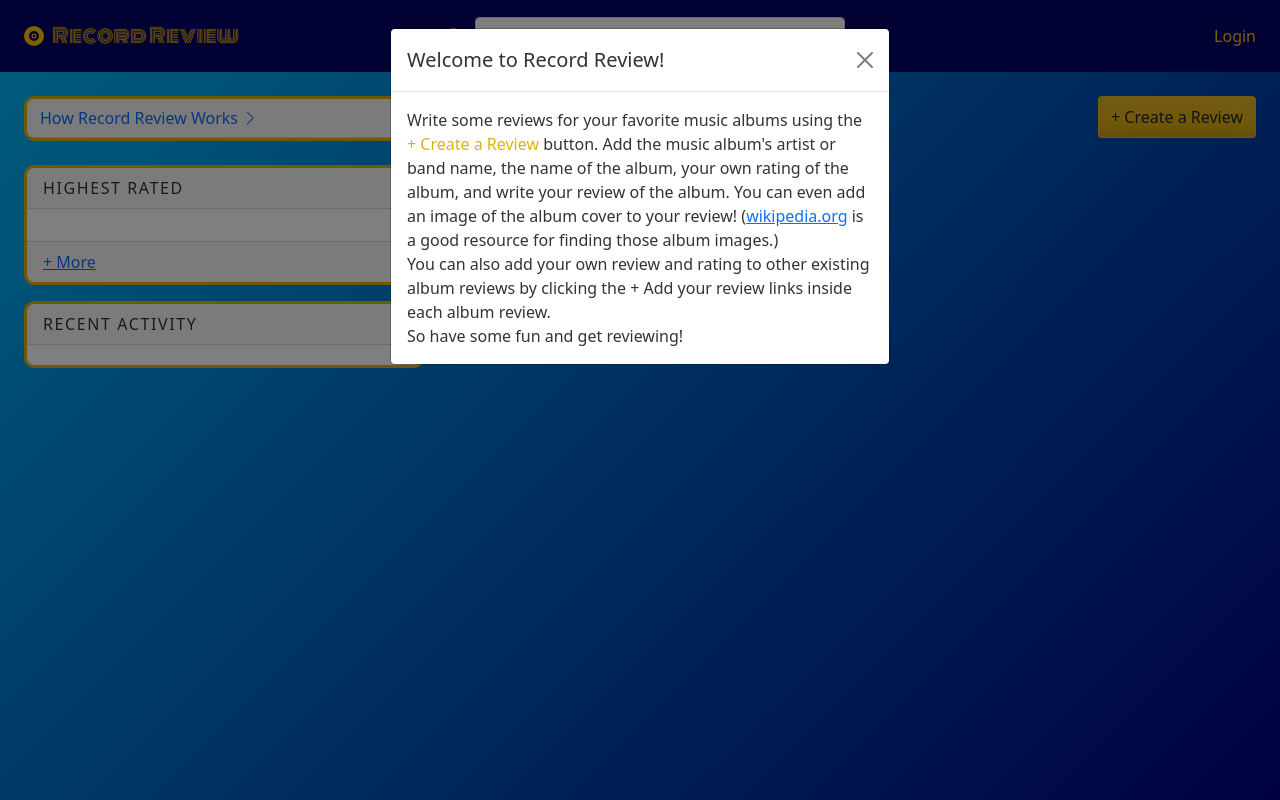
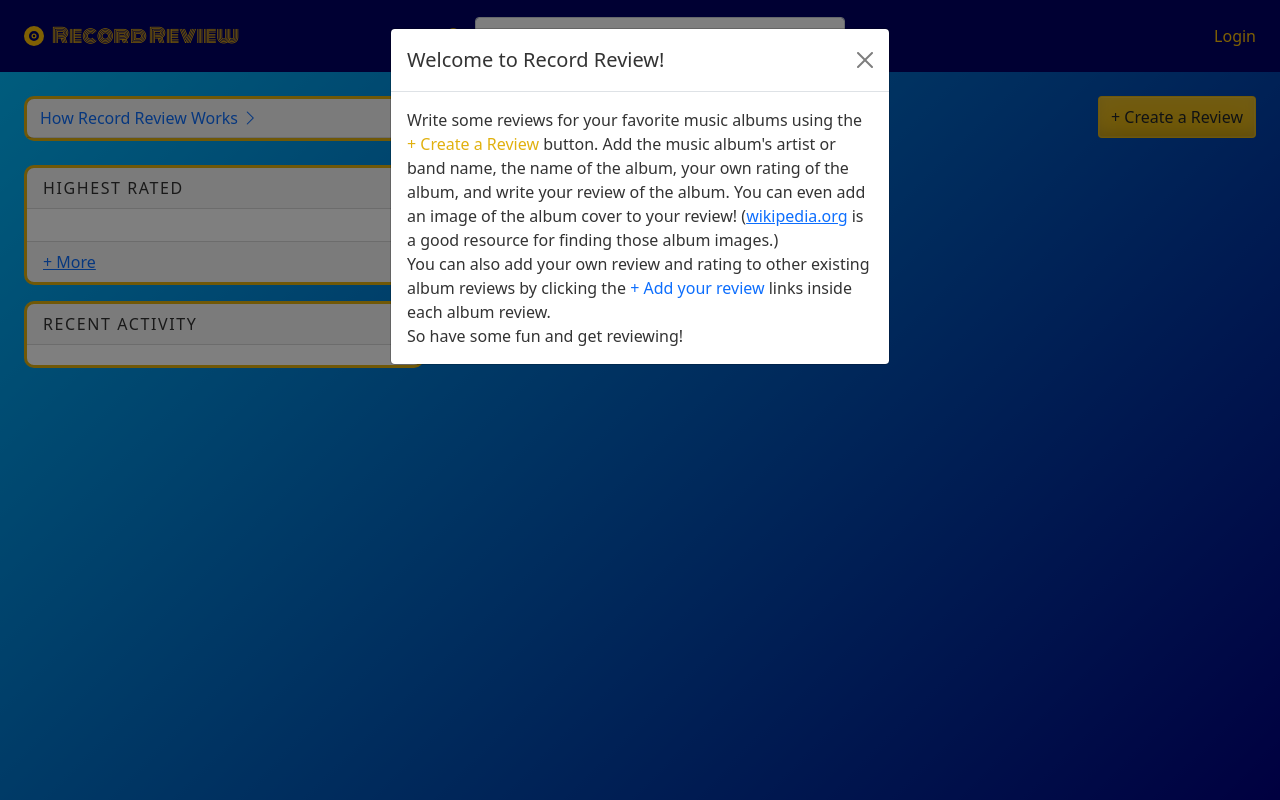
Before and after one commit to AndrewSRea/Record_Review, a Django app: page / in a window 1280 px wide, after a click on "How Record Review Works". Run offline with Django 4.2, Linux system fonts and the light colour scheme; data that the repository does not hold is empty.

Commit message:
Correcting error to inline CSS styling

```diff
--- a/base/templates/base/sidebar_component.html
+++ b/base/templates/base/sidebar_component.html
@@ -19,7 +19,7 @@
               to your review! (<a target="_blank" href="https://www.wikipedia.org/">wikipedia.org</a>
               is a good resource for finding those album images.)<br>
               You can also add your own review and rating to other existing album reviews by clicking the
-              <span style="color: 0d6efd;">+ Add your review</span> links inside each album review.<br>
+              <span style="color: #0d6efd;">+ Add your review</span> links inside each album review.<br>
               So have some fun and get reviewing!
             </div>
           </div>
```
